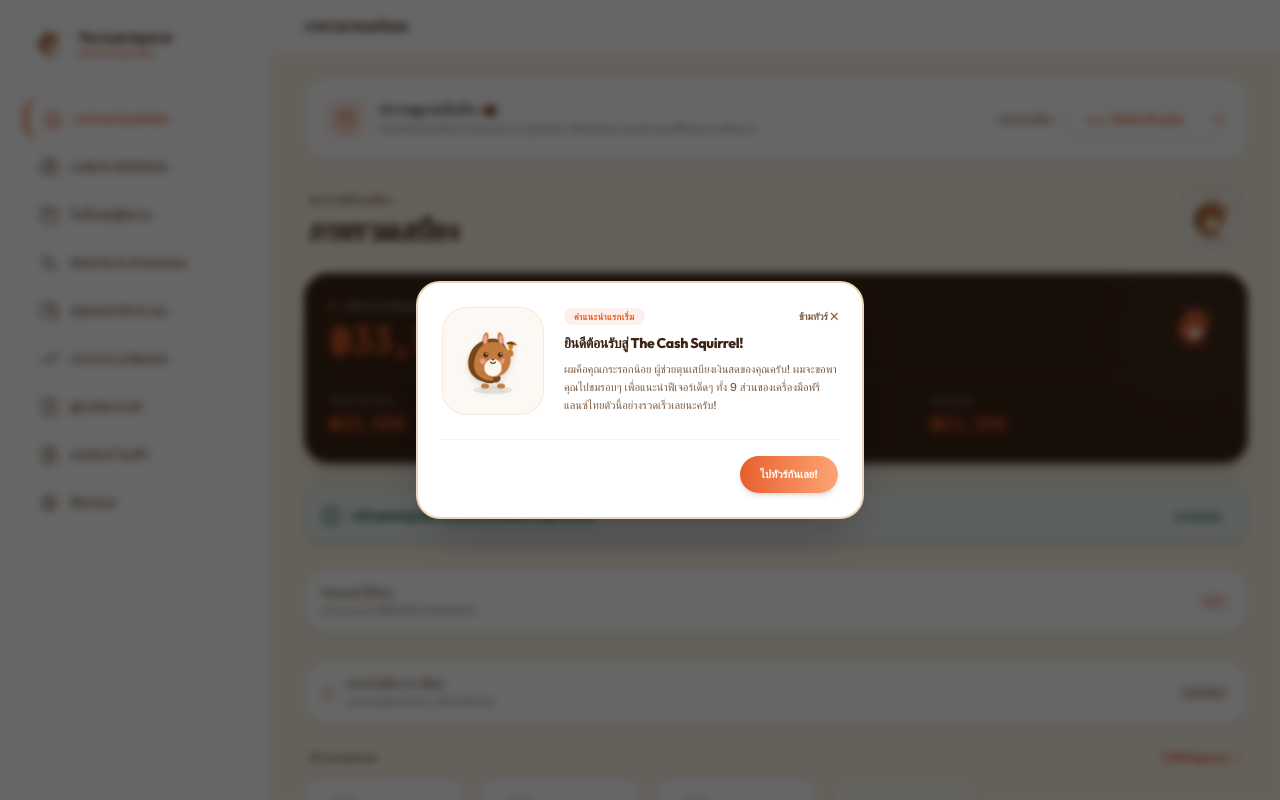
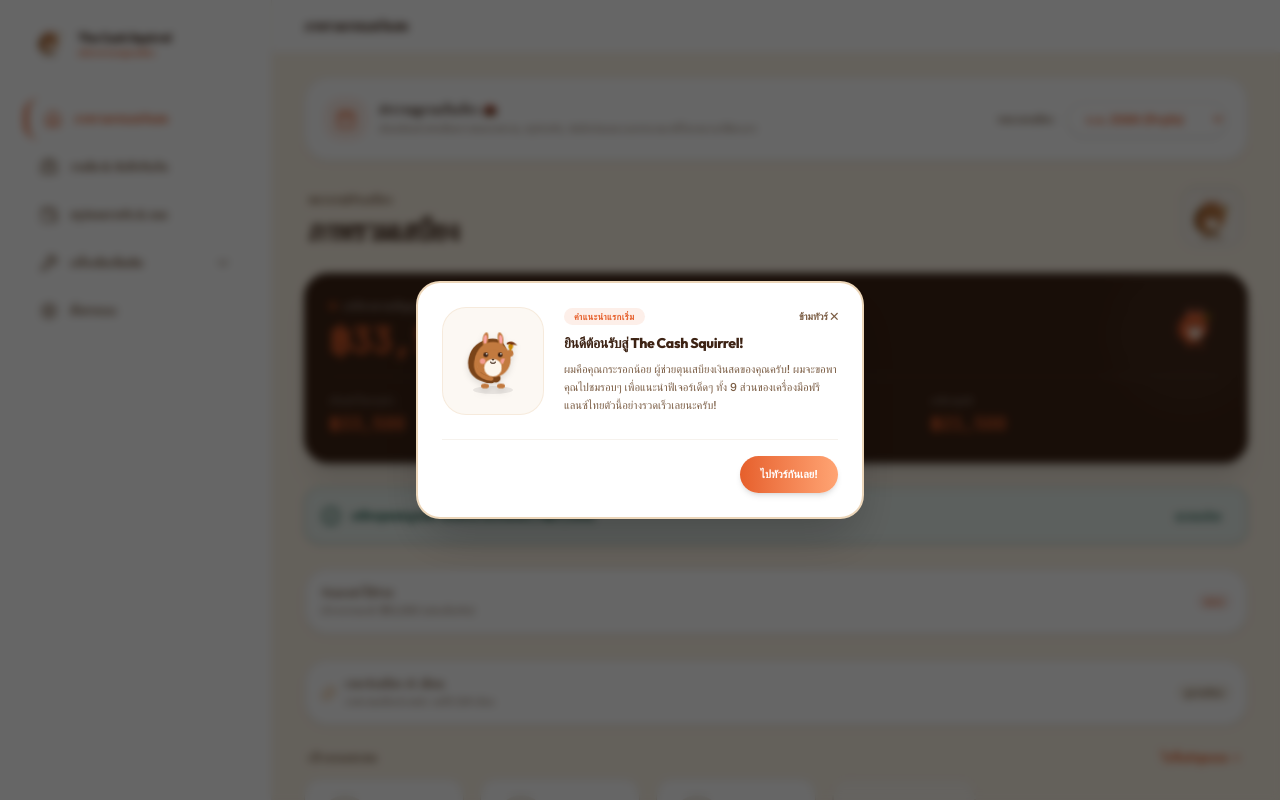
Before and after one commit to kainoktop-bit/cash-squirrel, a React (Vite) app: page / in a window 1280 px wide. Both pictures are taken after a click on the button "ทดลองใช้งานระบบฟรี". Shown: the top 800 px of the page. Built offline with nearby package versions, Linux system fonts and the light colour scheme.

Commit message:
Simplify sidebar navigation: group advanced tools behind a collapsible section

```diff
--- a/src/App.tsx
+++ b/src/App.tsx
@@ -47,9 +47,27 @@ import {
   ShieldAlert,
   Leaf,
   FileText,
-  Smartphone
+  Smartphone,
+  ChevronDown,
+  Wrench
 } from 'lucide-react';
 import { motion, AnimatePresence } from 'motion/react';
+
+type TabKey = 'dashboard' | 'jobs' | 'tax' | 'summary' | 'timeline' | 'split' | 'report' | 'settings' | 'invoice';
+
+// Core items stay visible at all times; "more" items are grouped under a
+// collapsible section so first-time users see a simpler menu by default.
+const NAV_ITEMS: { key: TabKey; label: string; icon: React.ComponentType<{ className?: string }>; group: 'core' | 'more' | 'bottom' }[] = [
+  { key: 'dashboard', label: 'ภาพรวมกระแสเงินสด', icon: Home, group: 'core' },
+  { key: 'jobs', label: 'งานดีล & บันทึกรับเงิน', icon: Briefcase, group: 'core' },
+  { key: 'summary', label: 'สรุปยอดรายรับ & ออม', icon: Wallet, group: 'core' },
+  { key: 'timeline', label: 'ไทม์ไลน์ปฏิทินงาน', icon: Calendar, group: 'more' },
+  { key: 'split', label: 'จัดสรรเงิน & เป้าหมายออม', icon: Percent, group: 'more' },
+  { key: 'report', label: 'รายงาน & เครดิตเทอม', icon: TrendingUp, group: 'more' },
+  { key: 'tax', label: 'ผู้ช่วยจัดการภาษี', icon: Calculator, group: 'more' },
+  { key: 'invoice', label: 'ออกบิล & ใบเสร็จ', icon: FileText, group: 'more' },
+  { key: 'settings', label: 'ตั้งค่าระบบ', icon: Settings, group: 'bottom' },
+];
 
 const cleanStatuses = (arr: any[]): StatusOption[] => {
   if (!Array.isArray(arr)) return [
@@ -187,8 +205,46 @@ const TOUR_STEPS: TourStep[] = [
 ];
 
 export default function App() {
-  const [activeTab, setActiveTab] = useState<'dashboard' | 'jobs' | 'tax' | 'summary' | 'timeline' | 'split' | 'report' | 'settings' | 'invoice'>('dashboard');
+  const [activeTab, setActiveTab] = useState<TabKey>('dashboard');
   const [isMobileMenuOpen, setIsMobileMenuOpen] = useState(false);
+  const [moreNavOpen, setMoreNavOpen] = useState(false);
+  const isMoreTabActive = NAV_ITEMS.some(item => item.group === 'more' && item.key === activeTab);
+  const showMoreNavItems = moreNavOpen || isMoreTabActive;
+
+  const renderNavButton = (item: typeof NAV_ITEMS[number], closeMobileOnClick: boolean) => {
+    const Icon = item.icon;
+    return (
+      <button
+        key={item.key}
+        onClick={() => {
+          setActiveTab(item.key);
+          if (closeMobileOnClick) setIsMobileMenuOpen(false);
+        }}
+        className={`w-full flex items-center gap-3 px-4 py-3 rounded-2xl text-xs font-extrabold transition-all cursor-pointer ${
+          activeTab === item.key
+            ? 'bg-blue-acc/10 text-[#E65F2B] dark:text-[#FFA473] font-black border-l-4 border-[#E65F2B]'
+            : 'text-brand-muted hover:bg-brand-faint/60 dark:hover:bg-neutral-800/60 hover:text-brand-text'
+        }`}
+      >
+        <Icon className="w-4.5 h-4.5" />
+        <span>{item.label}</span>
+      </button>
+    );
+  };
+
+  const renderMoreToggle = () => (
+    <button
+      type="button"
+      onClick={() => setMoreNavOpen(open => !open)}
+      className="w-full flex items-center justify-between gap-3 px-4 py-3 rounded-2xl text-xs font-extrabold text-brand-muted hover:bg-brand-faint/60 dark:hover:bg-neutral-800/60 hover:text-brand-text transition-all cursor-pointer"
+    >
+      <span className="flex items-center gap-3">
+        <Wrench className="w-4.5 h-4.5" />
+        <span>เครื่องมือเพิ่มเติม</span>
+      </span>
+      <ChevronDown className={`w-4 h-4 transition-transform ${showMoreNavItems ? 'rotate-180' : ''}`} />
+    </button>
+  );
 
   // 🐿️ Onboarding Tour State
   const [tourStep, setTourStep] = useState<number | null>(null);
@@ -1256,115 +1312,24 @@ export default function App() {
 
         {/* Desktop Sidebar Navigation List */}
         <nav className="space-y-1.5 flex-1">
-          <button
-            onClick={() => setActiveTab('dashboard')}
-            className={`w-full flex items-center gap-3 px-4 py-3 rounded-2xl text-xs font-extrabold transition-all cursor-pointer ${
-              activeTab === 'dashboard'
-                ? 'bg-blue-acc/10 text-[#E65F2B] dark:text-[#FFA473] font-black border-l-4 border-[#E65F2B]'
-                : 'text-brand-muted hover:bg-brand-faint/60 dark:hover:bg-neutral-800/60 hover:text-brand-text'
-            }`}
-          >
-            <Home className="w-4.5 h-4.5" />
-            <span>ภาพรวมกระแสเงินสด</span>
-          </button>
-
-          <button
-            onClick={() => setActiveTab('jobs')}
-            className={`w-full flex items-center gap-3 px-4 py-3 rounded-2xl text-xs font-extrabold transition-all cursor-pointer ${
-              activeTab === 'jobs'
-                ? 'bg-blue-acc/10 text-[#E65F2B] dark:text-[#FFA473] font-black border-l-4 border-[#E65F2B]'
-                : 'text-brand-muted hover:bg-brand-faint/60 dark:hover:bg-neutral-800/60 hover:text-brand-text'
-            }`}
-          >
-            <Briefcase className="w-4.5 h-4.5" />
-            <span>งานดีล & บันทึกรับเงิน</span>
-          </button>
-
-          <button
-            onClick={() => setActiveTab('timeline')}
-            className={`w-full flex items-center gap-3 px-4 py-3 rounded-2xl text-xs font-extrabold transition-all cursor-pointer ${
-              activeTab === 'timeline'
-                ? 'bg-blue-acc/10 text-[#E65F2B] dark:text-[#FFA473] font-black border-l-4 border-[#E65F2B]'
-                : 'text-brand-muted hover:bg-brand-faint/60 dark:hover:bg-neutral-800/60 hover:text-brand-text'
-            }`}
-          >
-            <Calendar className="w-4.5 h-4.5" />
-            <span>ไทม์ไลน์ปฏิทินงาน</span>
-          </button>
-
-          <button
-            onClick={() => setActiveTab('split')}
-            className={`w-full flex items-center gap-3 px-4 py-3 rounded-2xl text-xs font-extrabold transition-all cursor-pointer ${
-              activeTab === 'split'
-                ? 'bg-blue-acc/10 text-[#E65F2B] dark:text-[#FFA473] font-black border-l-4 border-[#E65F2B]'
-                : 'text-brand-muted hover:bg-brand-faint/60 dark:hover:bg-neutral-800/60 hover:text-brand-text'
-            }`}
-          >
-            <Percent className="w-4.5 h-4.5" />
-            <span>จัดสรรเงิน & เป้าหมายออม</span>
-          </button>
-
-          <button
-            onClick={() => setActiveTab('summary')}
-            className={`w-full flex items-center gap-3 px-4 py-3 rounded-2xl text-xs font-extrabold transition-all cursor-pointer ${
-              activeTab === 'summary'
-                ? 'bg-blue-acc/10 text-[#E65F2B] dark:text-[#FFA473] font-black border-l-4 border-[#E65F2B]'
-                : 'text-brand-muted hover:bg-brand-faint/60 dark:hover:bg-neutral-800/60 hover:text-brand-text'
-            }`}
-          >
-            <Wallet className="w-4.5 h-4.5" />
-            <span>สรุปยอดรายรับ & ออม</span>
-          </button>
-
-          <button
-            onClick={() => setActiveTab('report')}
-            className={`w-full flex items-center gap-3 px-4 py-3 rounded-2xl text-xs font-extrabold transition-all cursor-pointer ${
-              activeTab === 'report'
-                ? 'bg-blue-acc/10 text-[#E65F2B] dark:text-[#FFA473] font-black border-l-4 border-[#E65F2B]'
-                : 'text-brand-muted hover:bg-brand-faint/60 dark:hover:bg-neutral-800/60 hover:text-brand-text'
-            }`}
-          >
-            <TrendingUp className="w-4.5 h-4.5" />
-            <span>รายงาน & เครดิตเทอม</span>
-          </button>
-
-          <button
-            onClick={() => setActiveTab('tax')}
-            className={`w-full flex items-center gap-3 px-4 py-3 rounded-2xl text-xs font-extrabold transition-all cursor-pointer ${
-              activeTab === 'tax'
-                ? 'bg-blue-acc/10 text-[#E65F2B] dark:text-[#FFA473] font-black border-l-4 border-[#E65F2B]'
-                : 'text-brand-muted hover:bg-brand-faint/60 dark:hover:bg-neutral-800/60 hover:text-brand-text'
-            }`}
-          >
-            <Calculator className="w-4.5 h-4.5" />
-            <span>ผู้ช่วยจัดการภาษี</span>
-          </button>
-
-          <button
-            onClick={() => setActiveTab('invoice')}
-            className={`w-full flex items-center gap-3 px-4 py-3 rounded-2xl text-xs font-extrabold transition-all cursor-pointer ${
-              activeTab === 'invoice'
-                ? 'bg-blue-acc/10 text-[#E65F2B] dark:text-[#FFA473] font-black border-l-4 border-[#E65F2B]'
-                : 'text-brand-muted hover:bg-brand-faint/60 dark:hover:bg-neutral-800/60 hover:text-brand-text'
-            }`}
-          >
-            <FileText className="w-4.5 h-4.5" />
-            <span>ออกบิล & ใบเสร็จ</span>
-          </button>
-
-          <button
-            onClick={() => setActiveTab('settings')}
-            className={`w-full flex items-center gap-3 px-4 py-3 rounded-2xl text-xs font-extrabold transition-all cursor-pointer ${
-              activeTab === 'settings'
-                ? 'bg-blue-acc/10 text-[#E65F2B] dark:text-[#FFA473] font-black border-l-4 border-[#E65F2B]'
-                : 'text-brand-muted hover:bg-brand-faint/60 dark:hover:bg-neutral-800/60 hover:text-brand-text'
-            }`}
-          >
-            <Settings className="w-4.5 h-4.5" />
-            <span>ตั้งค่าระบบ</span>
-          </button>
-
-
+          {NAV_ITEMS.filter(item => item.group === 'core').map(item => renderNavButton(item, false))}
+
+          {renderMoreToggle()}
+          <AnimatePresence initial={false}>
+            {showMoreNavItems && (
+              <motion.div
+                initial={{ height: 0, opacity: 0 }}
+                animate={{ height: 'auto', opacity: 1 }}
+                exit={{ height: 0, opacity: 0 }}
+                transition={{ duration: 0.2 }}
+                className="space-y-1.5 overflow-hidden"
+              >
+                {NAV_ITEMS.filter(item => item.group === 'more').map(item => renderNavButton(item, false))}
+              </motion.div>
+            )}
+          </AnimatePresence>
+
+          {NAV_ITEMS.filter(item => item.group === 'bottom').map(item => renderNavButton(item, false))}
         </nav>
 
         {/* User profile & signout container */}
@@ -1507,142 +1472,24 @@ export default function App() {
 
                 {/* Navigation Links inside Drawer */}
                 <nav className="space-y-1.5">
-                  <button
-                    onClick={() => {
-                      setActiveTab('dashboard');
-                      setIsMobileMenuOpen(false);
-                    }}
-                    className={`w-full flex items-center gap-3 px-4 py-3 rounded-2xl text-xs font-extrabold transition-all cursor-pointer ${
-                      activeTab === 'dashboard'
-                        ? 'bg-blue-acc/10 text-[#E65F2B] dark:text-[#FFA473] font-black border-l-4 border-[#E65F2B]'
-                        : 'text-brand-muted hover:bg-brand-faint/60 dark:hover:bg-neutral-800/60 hover:text-brand-text'
-                    }`}
-                  >
-                    <Home className="w-4.5 h-4.5" />
-                    <span>ภาพรวมกระแสเงินสด</span>
-                  </button>
-
-                  <button
-                    onClick={() => {
-                      setActiveTab('jobs');
-                      setIsMobileMenuOpen(false);
-                    }}
-                    className={`w-full flex items-center gap-3 px-4 py-3 rounded-2xl text-xs font-extrabold transition-all cursor-pointer ${
-                      activeTab === 'jobs'
-                        ? 'bg-blue-acc/10 text-[#E65F2B] dark:text-[#FFA473] font-black border-l-4 border-[#E65F2B]'
-                        : 'text-brand-muted hover:bg-brand-faint/60 dark:hover:bg-neutral-800/60 hover:text-brand-text'
-                    }`}
-                  >
-                    <Briefcase className="w-4.5 h-4.5" />
-                    <span>งานดีล & บันทึกรับเงิน</span>
-                  </button>
-
-                  <button
-                    onClick={() => {
-                      setActiveTab('timeline');
-                      setIsMobileMenuOpen(false);
-                    }}
-                    className={`w-full flex items-center gap-3 px-4 py-3 rounded-2xl text-xs font-extrabold transition-all cursor-pointer ${
-                      activeTab === 'timeline'
-                        ? 'bg-blue-acc/10 text-[#E65F2B] dark:text-[#FFA473] font-black border-l-4 border-[#E65F2B]'
-                        : 'text-brand-muted hover:bg-brand-faint/60 dark:hover:bg-neutral-800/60 hover:text-brand-text'
-                    }`}
-                  >
-                    <Calendar className="w-4.5 h-4.5" />
-                    <span>ไทม์ไลน์ปฏิทินงาน</span>
-                  </button>
-
-                  <button
-                    onClick={() => {
-                      setActiveTab('split');
-                      setIsMobileMenuOpen(false);
-                    }}
-                    className={`w-full flex items-center gap-3 px-4 py-3 rounded-2xl text-xs font-extrabold transition-all cursor-pointer ${
-                      activeTab === 'split'
-                        ? 'bg-blue-acc/10 text-[#E65F2B] dark:text-[#FFA473] font-black border-l-4 border-[#E65F2B]'
-                        : 'text-brand-muted hover:bg-brand-faint/60 dark:hover:bg-neutral-800/60 hover:text-brand-text'
-                    }`}
-                  >
-                    <Percent className="w-4.5 h-4.5" />
-                    <span>จัดสรรเงิน & เป้าหมายออม</span>
-                  </button>
-
-                  <button
-                    onClick={() => {
-                      setActiveTab('summary');
-                      setIsMobileMenuOpen(false);
-                    }}
-                    className={`w-full flex items-center gap-3 px-4 py-3 rounded-2xl text-xs font-extrabold transition-all cursor-pointer ${
-                      activeTab === 'summary'
-                        ? 'bg-blue-acc/10 text-[#E65F2B] dark:text-[#FFA473] font-black border-l-4 border-[#E65F2B]'
-                        : 'text-brand-muted hover:bg-brand-faint/60 dark:hover:bg-neutral-800/60 hover:text-brand-text'
-                    }`}
-                  >
-                    <Wallet className="w-4.5 h-4.5" />
-                    <span>สรุปยอดรายรับ & ออม</span>
-                  </button>
-
-                  <button
-                    onClick={() => {
-                      setActiveTab('report');
-                      setIsMobileMenuOpen(false);
-                    }}
-                    className={`w-full flex items-center gap-3 px-4 py-3 rounded-2xl text-xs font-extrabold transition-all cursor-pointer ${
-                      activeTab === 'report'
-                        ? 'bg-blue-acc/10 text-[#E65F2B] dark:text-[#FFA473] font-black border-l-4 border-[#E65F2B]'
-                        : 'text-brand-muted hover:bg-brand-faint/60 dark:hover:bg-neutral-800/60 hover:text-brand-text'
-                    }`}
-                  >
-                    <TrendingUp className="w-4.5 h-4.5" />
-                    <span>รายงาน & เครดิตเทอม</span>
-                  </button>
-
-                  <button
-                    onClick={() => {
-                      setActiveTab('tax');
-                      setIsMobileMenuOpen(false);
-                    }}
-                    className={`w-full flex items-center gap-3 px-4 py-3 rounded-2xl text-xs font-extrabold transition-all cursor-pointer ${
-                      activeTab === 'tax'
-                        ? 'bg-blue-acc/10 text-[#E65F2B] dark:text-[#FFA473] font-black border-l-4 border-[#E65F2B]'
-                        : 'text-brand-muted hover:bg-brand-faint/60 dark:hover:bg-neutral-800/60 hover:text-brand-text'
-                    }`}
-                  >
-                    <Calculator className="w-4.5 h-4.5" />
-                    <span>ผู้ช่วยจัดการภาษี</span>
-                  </button>
-
-                  <button
-                    onClick={() => {
-                      setActiveTab('invoice');
-                      setIsMobileMenuOpen(false);
-                    }}
-                    className={`w-full flex items-center gap-3 px-4 py-3 rounded-2xl text-xs font-extrabold transition-all cursor-pointer ${
-                      activeTab === 'invoice'
-                        ? 'bg-blue-acc/10 text-[#E65F2B] dark:text-[#FFA473] font-black border-l-4 border-[#E65F2B]'
-                        : 'text-brand-muted hover:bg-brand-faint/60 dark:hover:bg-neutral-800/60 hover:text-brand-text'
-                    }`}
-                  >
-                    <FileText className="w-4.5 h-4.5" />
-                    <span>ออกบิล & ใบเสร็จ</span>
-                  </button>
-
-                  <button
-                    onClick={() => {
-                      setActiveTab('settings');
-                      setIsMobileMenuOpen(false);
-                    }}
-                    className={`w-full flex items-center gap-3 px-4 py-3 rounded-2xl text-xs font-extrabold transition-all cursor-pointer ${
-                      activeTab === 'settings'
-                        ? 'bg-blue-acc/10 text-[#E65F2B] dark:text-[#FFA473] font-black border-l-4 border-[#E65F2B]'
-                        : 'text-brand-muted hover:bg-brand-faint/60 dark:hover:bg-neutral-800/60 hover:text-brand-text'
-                    }`}
-                  >
-                    <Settings className="w-4.5 h-4.5" />
-                    <span>ตั้งค่าระบบ</span>
-                  </button>
-
-
+                  {NAV_ITEMS.filter(item => item.group === 'core').map(item => renderNavButton(item, true))}
+
+                  {renderMoreToggle()}
+                  <AnimatePresence initial={false}>
+                    {showMoreNavItems && (
+                      <motion.div
+                        initial={{ height: 0, opacity: 0 }}
+                        animate={{ height: 'auto', opacity: 1 }}
+                        exit={{ height: 0, opacity: 0 }}
+                        transition={{ duration: 0.2 }}
+                        className="space-y-1.5 overflow-hidden"
+                      >
+                        {NAV_ITEMS.filter(item => item.group === 'more').map(item => renderNavButton(item, true))}
+                      </motion.div>
+                    )}
+                  </AnimatePresence>
+
+                  {NAV_ITEMS.filter(item => item.group === 'bottom').map(item => renderNavButton(item, true))}
                 </nav>
               </div>
 
```
